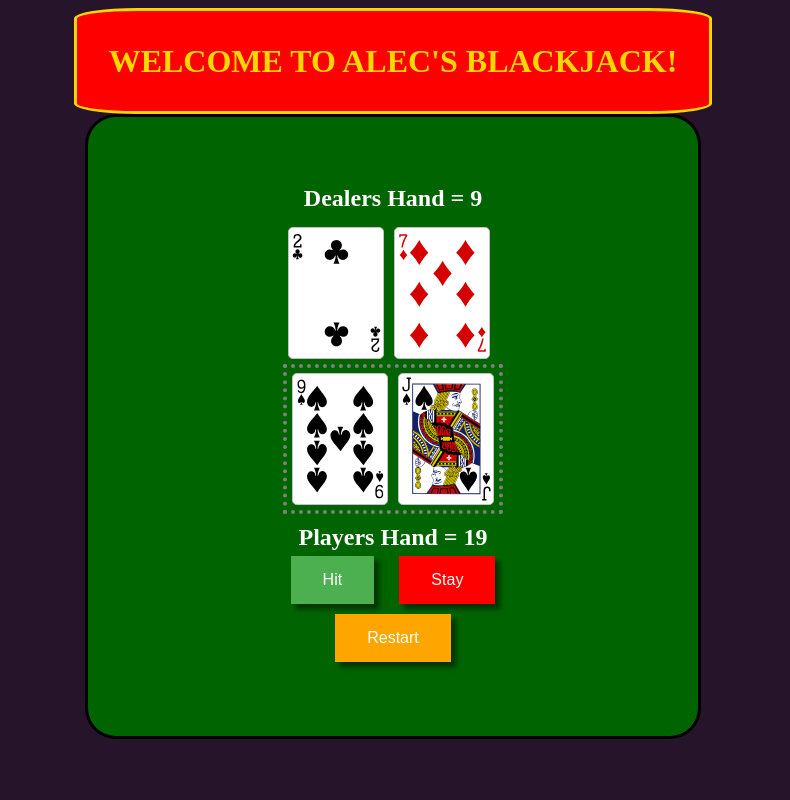
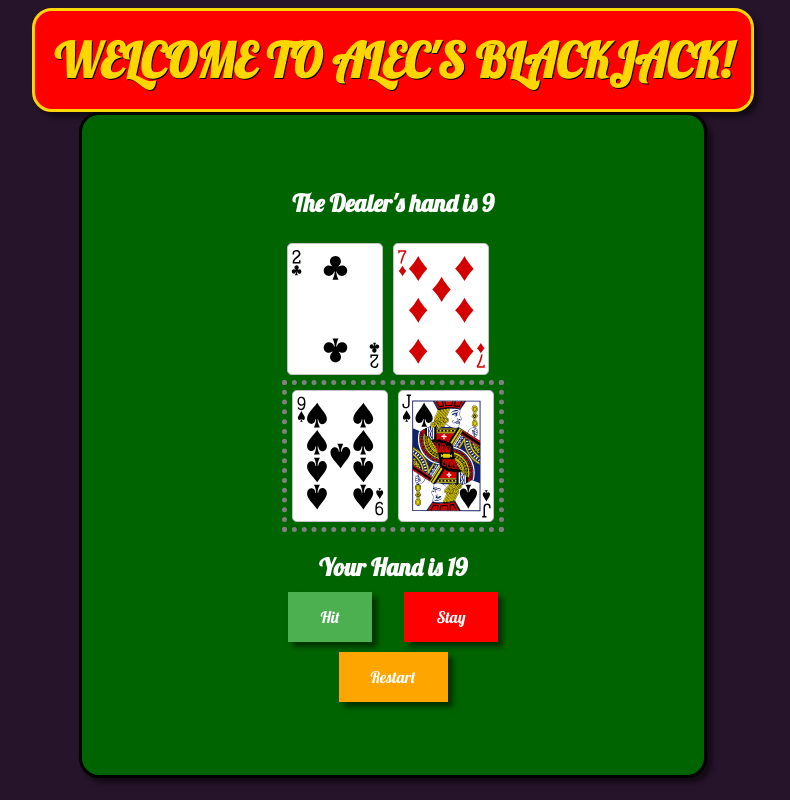
Before and after one commit to alecmason/Alecs-Blackjack, a plain HTML site: page index.html in a window 1280 px wide. Shown: the whole page, without its empty margins (247-1037 px from the left). Drawn offline with Linux system fonts and the light colour scheme.

```diff
--- a/css/style.css
+++ b/css/style.css
@@ -4,6 +4,7 @@ body {
 	justify-content: center;
 	align-items: center;
 	background-color: rgb(38, 20, 43);
+	font-family: 'Lobster', cursive;
 }
 
 h1 {
@@ -13,16 +14,20 @@ h1 {
 	background-color: red;
 	color: gold;
 	margin: auto;
-	padding: 2.5%;
+	padding: 1.5%;
 	border: solid;
-	border-radius: 10%;
+	border-radius: 20px;
+	box-shadow: 5px 5px 5px rgba(0, 0, 0, 0.5);
+	text-shadow: 1px 1px 0px black;
+	font-size: 3em;
+
 }
 
 h2 {
 	display: flex;
 	justify-content: center;
 	color: white;
-	margin: 5px;
+	margin: 10px;
 }
 
 .play-area {
@@ -31,7 +36,8 @@ h2 {
 	background-color: darkgreen;
 	padding: 5% 15% 5% 15%;
 	border: solid;
-	border-radius: 5%;
+	border-radius: 20px;
+	box-shadow: 5px 5px 5px rgba(0, 0, 0, 0.5);
 }
 
 .play-cards {
@@ -46,7 +52,7 @@ h2 {
 #players-hand-container {
 	display: flex;
 	flex-direction: row;
-	border: 4px dotted gray;
+	border: 5px dotted gray;
 }
 
 #dealers-hand-container {
@@ -71,6 +77,7 @@ h2 {
 	display: inline-block;
 	font-size: 16px;
 	box-shadow: 5px 5px 5px rgba(0, 0, 0, 0.5);
+	font-family: 'Lobster', cursive;
   }
 
 #stay-btn {
@@ -83,6 +90,7 @@ h2 {
 	display: inline-block;
 	font-size: 16px;
 	box-shadow: 5px 5px 5px rgba(0, 0, 0, 0.5);
+	font-family: 'Lobster', cursive;
   }
 
   #hit-btn[disabled] {
@@ -105,4 +113,5 @@ h2 {
 	display: inline-block;
 	font-size: 16px;
 	box-shadow: 5px 5px 5px rgba(0, 0, 0, 0.5);
+	font-family: 'Lobster', cursive;
   }
--- a/index.html
+++ b/index.html
@@ -6,6 +6,7 @@
     <meta name="viewport" content="width=device-width, initial-scale=1.0">
     <link href="css/card-deck-css/css/cardstarter.css" rel="stylesheet"/>
     <link rel="stylesheet" href="css/style.css">
+    <style>@import url('https://fonts.googleapis.com/css2?family=Lobster&display=swap');</style>
     <script defer src="js/main.js"></script>
     <title>Alec's Blackjack</title>
 </head>
--- a/js/main.js
+++ b/js/main.js
@@ -183,8 +183,8 @@ function checkCardScore() {
 }
 
 function displayScore(){
-    dealersScoreEl.innerText = `Dealers Hand = ${dealersCardScore}`;
-    playersScoreEl.innerText = `Players Hand = ${playersCardScore}`;
+    dealersScoreEl.innerText = `The Dealer's hand is ${dealersCardScore}`;
+    playersScoreEl.innerText = `Your Hand is ${playersCardScore}`;
 }
 
 function render() {
```
